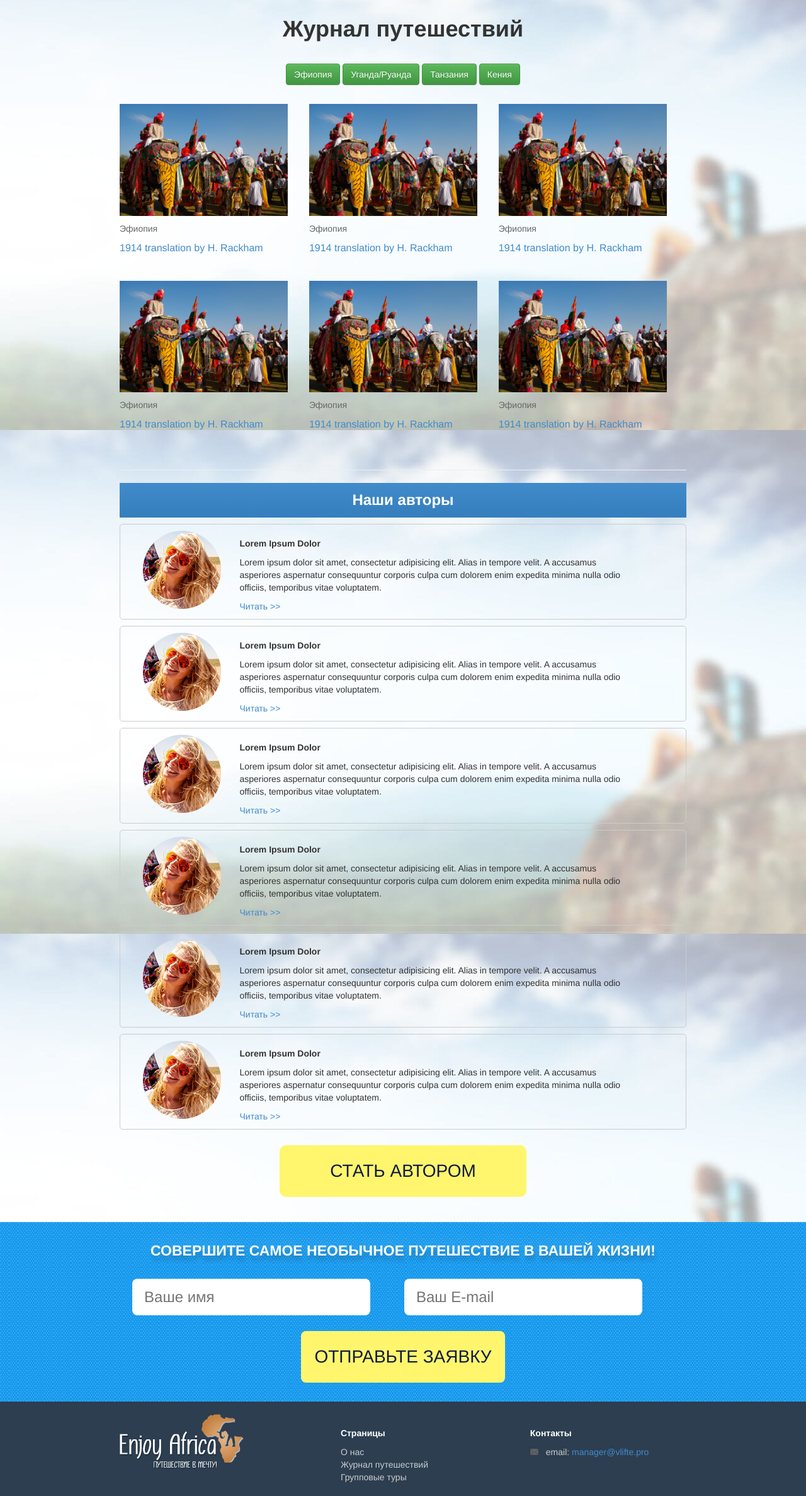
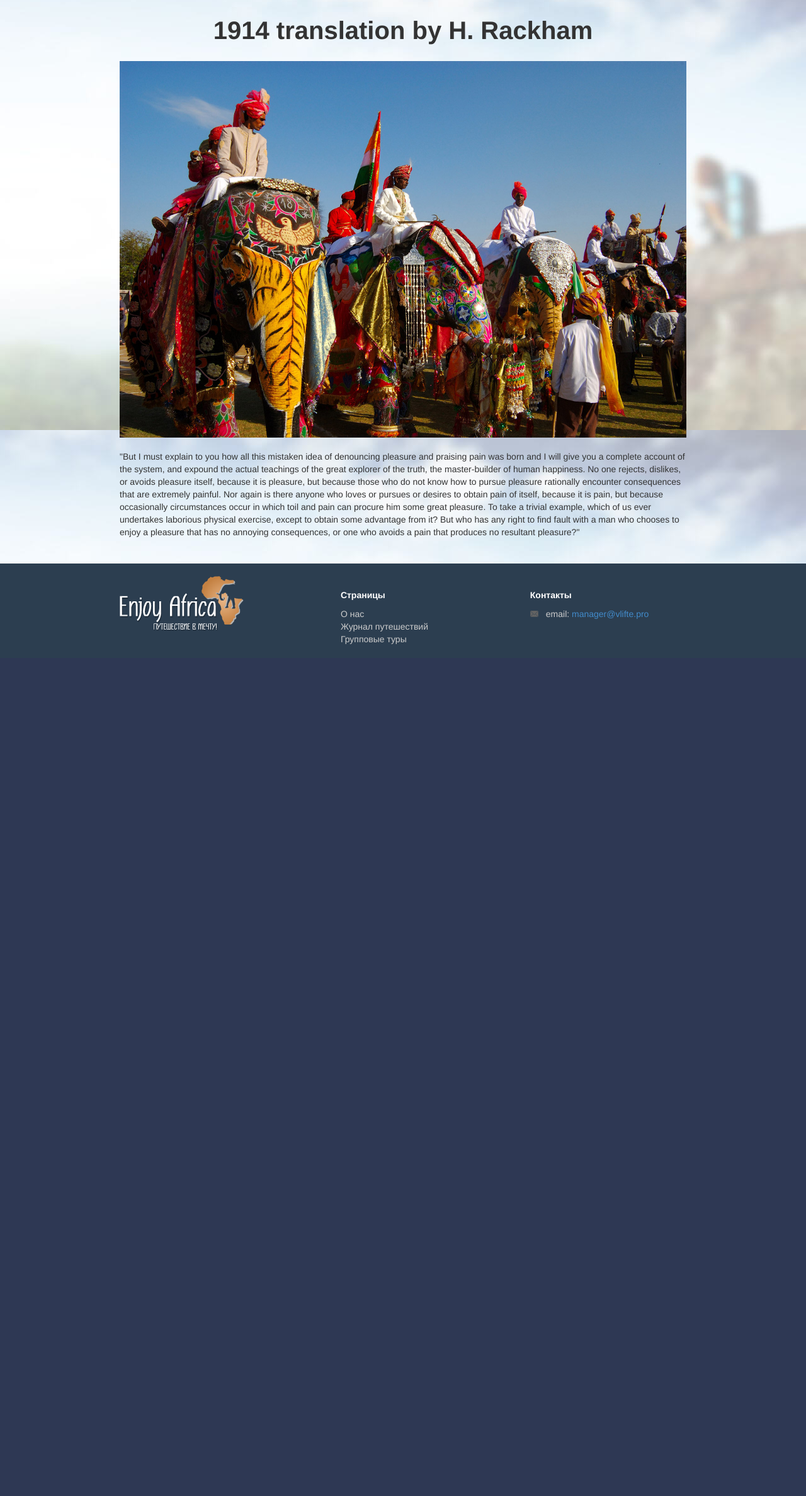
Before and after one commit to od-5/enjoy-africa, a Django app: a page that uses templates/base.html in a window 1280 px wide. Shown: the part 117-2493 px from the top of the page at 63% size. After the commit the page ends 1140 px from the top, so only its background shows below. Run offline with Django 3.2, Linux system fonts and the light colour scheme; data comes from the database, SQL or seed files in the repository; both versions use the stored data as it was after the commit; style sheets or scripts are compiled from the project's sources; parts of the project's set-up code (start-up, migrations or seed data) failed here and were passed over; some libraries are stand-ins or nearby versions.

Commit message:
fix travel page

```diff
--- a/apps/travel/models.py
+++ b/apps/travel/models.py
@@ -45,7 +45,7 @@ class TravelReview(Common):
         super(TravelReview, self).save()
 
     def get_absolute_url(self):
-        return u"/travels_review/%s" % self.slug
+        return u"/travels/review/%s" % self.slug
 
     user = models.ForeignKey(to=User, verbose_name=u'Пользователь')
     travel = models.ForeignKey(to=Travel, verbose_name=u'направление')
--- /dev/null
+++ b/apps/travel/templates/travel/travel_detail.html
@@ -0,0 +1,15 @@
+{% extends 'base.html' %}
+{% block wrapper_style %}class="travels__bg"{% endblock %}
+{% block content %}
+  <div class="container">
+    <div class="article">
+      <h1 class="article__title text-center">{{ article.title|default:'' }}</h1>
+      <div class="article__cover">
+        <img src="{{ article.image.url }}" alt="{{ article.title|default:'' }}">
+      </div>
+      <div class="article__text">
+        {{ article.text|safe|default:'' }}
+      </div>
+    </div>
+  </div>
+{% endblock %}
--- a/apps/travel/templates/travel/travel_list.html
+++ b/apps/travel/templates/travel/travel_list.html
@@ -23,8 +23,8 @@
       {% for review in travel_review_list %}
       <div class="col-third">
         <div class="travels-review-item">
-{#          <a href="{{ review.get_absolute_url }}" class="travels-review-item-cover">#}
-          <a href="#" class="travels-review-item-cover">
+          <a href="{{ review.get_absolute_url }}" class="travels-review-item-cover">
+{#          <a href="#" class="travels-review-item-cover">#}
             <img src="{{ review.image.url }}" alt="{{ review.title|default:'' }}" class="travels-review-item-cover__img" >
           </a>
           <p class="travels-review-item__travel">{{ review.travel }}</p>
--- a/apps/travel/urls.py
+++ b/apps/travel/urls.py
@@ -6,5 +6,6 @@ __author__ = 'alexy'
 
 urlpatterns = patterns(
     'apps.travel.views',
+    url(r'^review/(?P<slug>[\w-]+)$', 'travel_detail', name='detail'),
     url(r'^', 'travel_list', name='list'),
 )
--- a/apps/travel/views.py
+++ b/apps/travel/views.py
@@ -21,3 +21,16 @@ def travel_list(request):
         'travel_list': travel_qs,
         'travel_review_list': travel_review_qs,
     })
+
+
+def travel_detail(request, slug):
+    try:
+        setup = Setup.objects.all()[0]
+    except:
+        setup = None
+    travel_qs = TravelReview.objects.get(slug=slug)
+
+    return render(request, 'travel/travel_detail.html', {
+        'setup': setup,
+        'article': travel_qs,
+    })
--- /dev/null
+++ b/static/css/__includes/article.less
@@ -0,0 +1,12 @@
+.article {
+  padding-bottom: 40px;
+  &__title {
+    margin: 20px 0;
+  }
+  &__cover {
+    margin-bottom: 20px;
+  }
+  &__text {
+
+  }
+}
--- a/static/css/style.css
+++ b/static/css/style.css
@@ -958,3 +958,12 @@ label.error {
   border-radius: 10px;
   text-align: center;
 }
+.article {
+  padding-bottom: 40px;
+}
+.article__title {
+  margin: 20px 0;
+}
+.article__cover {
+  margin-bottom: 20px;
+}
--- a/static/css/style.less
+++ b/static/css/style.less
@@ -764,3 +764,4 @@ label.error {
 
 @import "__includes/about.less";
 @import "__includes/travel.less";
+@import "__includes/article.less";
```
Also changed, not shown: db.sqlite3.
